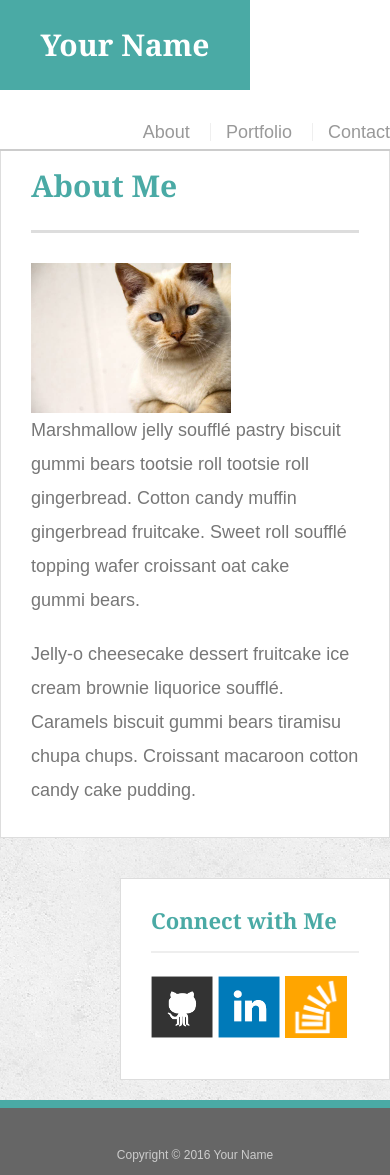
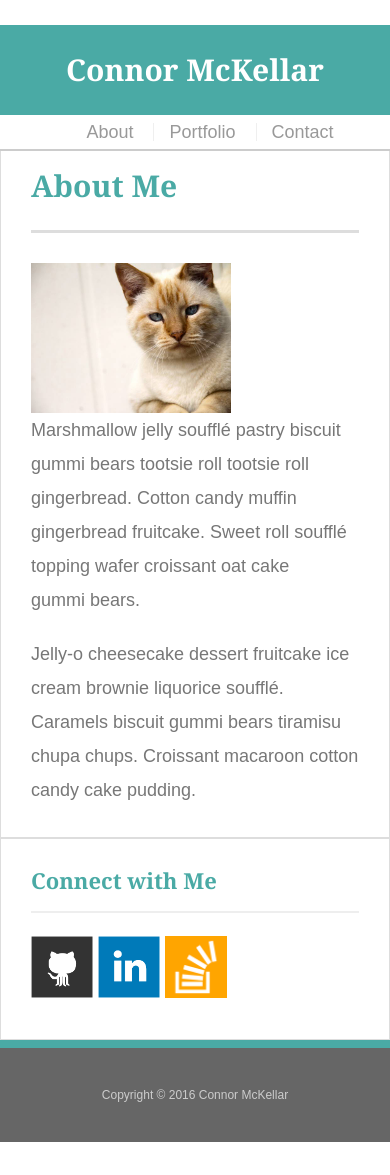
Before and after one commit to conmckellar/Responsive-Portfolio, a plain HTML site: page index.html in a window 390 px wide. After the commit the page ends 1142 px from the top, so only its background shows below. Drawn offline with Linux system fonts and the light colour scheme.

Commit message:
Responsive

```diff
--- a/assets/css/style.css
+++ b/assets/css/style.css
@@ -15,8 +15,6 @@ body {
 .container {
   width: 100%;
   max-width: 960px;
-  margin: 0 auto;
-  clear: both;
 }
 
 h1,
@@ -237,3 +235,50 @@ input[type=submit] {
   background: #4aaaa5;
   border: 0 none;
 }
+
+
+@media screen and (max-width: 980px) {
+  .sidebar {
+    margin: auto;
+    width: auto;
+    height: auto;
+}
+
+@media screen and (max-width: 768px) {
+  .sidebar {
+    float: none;
+    margin: auto;
+    max-width: 660px;
+    width: auto;
+    height: auto;
+  }
+  .main-section {
+    margin:auto;
+    max-width: 100%;
+    float: none;
+  }
+}
+
+@media screen and (max-width: 640px) {
+/*  #masthead {
+    position: static;
+    margin: auto;
+    width: 540px;
+  }
+*/
+#logo {
+  display: block;
+  width: 100%;
+}
+.sidebar {
+    float: none;
+    margin: auto;
+    max-width: 540px;
+    width: auto;
+    height: auto;
+  }
+  nav {
+    float: none;
+    text-align: center;
+  }
+}
--- a/index.html
+++ b/index.html
@@ -3,6 +3,7 @@
 
 <head>
   <meta charset="UTF-8">
+  <meta name="viewport" content="width=device-width, initial-scale=1.0">
   <title>About | Your Name</title>
   <link rel="stylesheet" type="text/css" href="assets/css/reset.css">
   <link rel="stylesheet" type="text/css" href="assets/css/style.css">
@@ -12,7 +13,7 @@
 
   <header id="masthead">
     <div class="container">
-      <a href="index.html" id="logo">Your Name</a>
+      <a href="index.html" id="logo">Connor McKellar</a>
       <nav>
         <a href="index.html">About</a>
         <a href="portfolio.html">Portfolio</a>
@@ -46,7 +47,7 @@
 
   <footer>
     <div class="container">
-      Copyright &copy; 2016 Your Name
+      Copyright &copy; 2016 Connor McKellar
     </div>
   </footer>
 </body>
```
Also changed, not shown: contact.html (+3 -2 lines), portfolio.html (+3 -2 lines).
